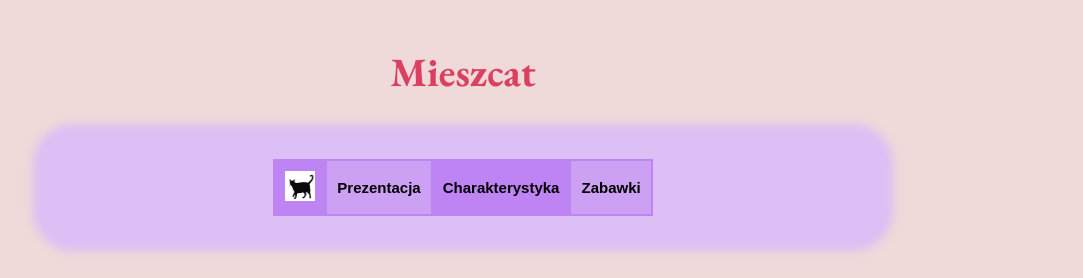
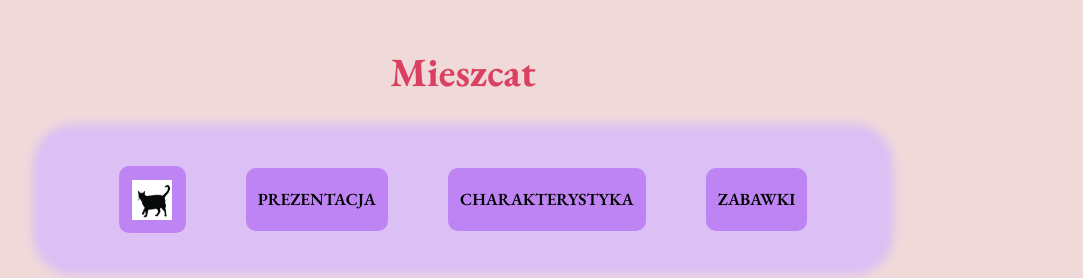
Before and after one commit to PaweLeszczynsky/homepage, a plain HTML site: page index.html in a window 1280 px wide. Shown: the top 278 px of the page, without its empty margins (177-1260 px from the left). Drawn offline with nearby package versions, Linux system fonts and the light colour scheme.

Commit message:
navigation flex added

```diff
--- a/css/navigation.css
+++ b/css/navigation.css
@@ -1,20 +1,3 @@
-
-
-.navBar__tableCell {
-    border: 2px solid rgb(190, 132, 243);
-    padding: 10px;
-    background-color: rgb(190, 132, 243);
-    text-align: center;
-    vertical-align: middle;
-}
-
-.navBar__table {
-    font-family: "Arial", sans-serif;
-    font-size: 15px;
-    border-collapse: collapse;
-    margin: 10px auto;
-}
-
 .navBar {
     background-color: rgb(219, 191, 245);
     padding: 5px;
@@ -22,24 +5,48 @@
     border-radius: 20px;
     box-shadow: 0px 0px 10px 20px rgb(219 191 245);
     margin: 30px auto;
-    overflow-x: auto;
+    /* overflow-x: auto; */
 }
 
-.navBar__tableCell:nth-child(even) {
-    background-color: rgb(204, 161, 243);
+.navBar__list {
+    font-family: "EB Garamond", sans-serif;
+    font-size: 17px;
+    font-weight: 600;
+    list-style: none;
+    display: flex;
+    flex-direction: row;
+    align-items: center;
+    justify-content: space-evenly;
+    padding-left: 0;
 }
 
-.navBar__tableCell:hover {
-    background-color: rgb(156, 116, 156);
+.navBar__listItem--imagine.navBar__listItem--imagine {
+    padding: 11.5px;
+    line-height: 0.5;
+}
+
+.navBar__listItem {
+    border: 2px solid rgb(190, 132, 243);
+    padding: 20px 0;
+    background-color: rgb(190, 132, 243);
+    text-align: center;
+    vertical-align: middle;
+    border-radius: 10px;
+    text-transform: uppercase;
+}
+
+.navBar__listItem:hover {
+    background-color: rgb(255 209 248);
+    transition: .7s;
 }
 
 .navBar__link {
     color: rgb(0, 0, 0);
     text-decoration: none;
 }
-.navBar__link:hover {
-    opacity: 0.5;
-    outline: none;
+
+.navBar__linkContent {
+    padding: 20px 10px;
 }
 
 .navBar__link:active {
--- a/css/style.css
+++ b/css/style.css
@@ -161,6 +161,7 @@ html {
 
 .pageUp:hover {
     opacity: 0.8;
+    transition: .7s;
 }
 
 .img:hover {
--- a/index.html
+++ b/index.html
@@ -21,14 +21,12 @@
 <body class="background allWebsite">
     <header class="websiteName" id="home">Mieszcat</header>
     <nav class="navBar">
-        <table class="navBar__table">
-            <tr>
-                <th class="navBar__tableCell"><img width="30" height="30" src="images/ikona.jpg" alt="Ikona"></th>
-                <th class="navBar__tableCell"><a class="navBar__link" href="#Prezentacja">Prezentacja</a></th>
-                <th class="navBar__tableCell"><a class="navBar__link" href="#Charakterystyka">Charakterystyka</a></th>
-                <th class="navBar__tableCell"><a class="navBar__link" href="#Zabawki">Zabawki</a></th>
-            </tr>
-        </table>
+        <ul class="navBar__list">
+            <li class="navBar__listItem navBar__listItem--imagine"><img width="40" height="40" src="images/ikona.jpg" alt="Ikona"></li>
+            <li class="navBar__listItem"><a class="navBar__link" href="#Prezentacja"><span class="navBar__linkContent">Prezentacja</span></a></li>
+            <li class="navBar__listItem"><a class="navBar__link" href="#Charakterystyka"><span class="navBar__linkContent">Charakterystyka</span></a></li>
+            <li class="navBar__listItem"><a class="navBar__link" href="#Zabawki"><span class="navBar__linkContent">Zabawki</span></a></li>
+        </ul>
     </nav>
     <h1 class="mainHeader">Mieszko - Rudzielec z prawdziwego zdarzenia</h1>
     <main class="mainContainer">
@@ -52,7 +50,8 @@
         </section>
         <section class="sectionThree" id="Charakterystyka">
             <h2 class="sectionHeader">Charakterystyka</h2>
-            <p class="sectionThree__textStyle">Mieszko jest kotem dachowym. Został przygarnięty i zabrany prosto z ulicy. Ma charakter
+            <p class="sectionThree__textStyle">Mieszko jest kotem dachowym. Został przygarnięty i zabrany prosto z
+                ulicy. Ma charakter
                 typowego
                 kota. Chodzi swoimi drogami, a większość czasu spędza na dworze. Mimo tego lubi bardzo przytulanie i
                 głaskanie.
```
